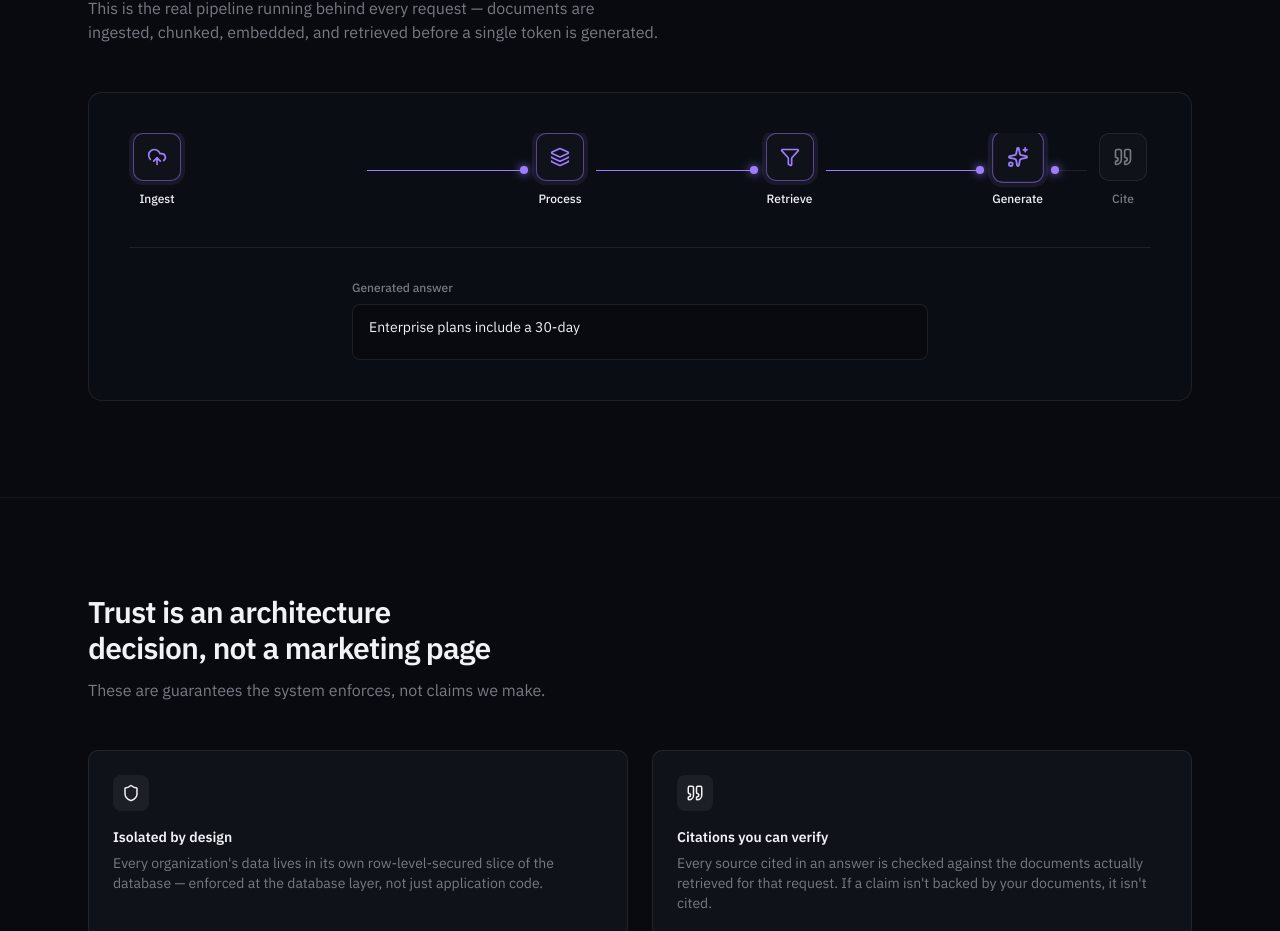
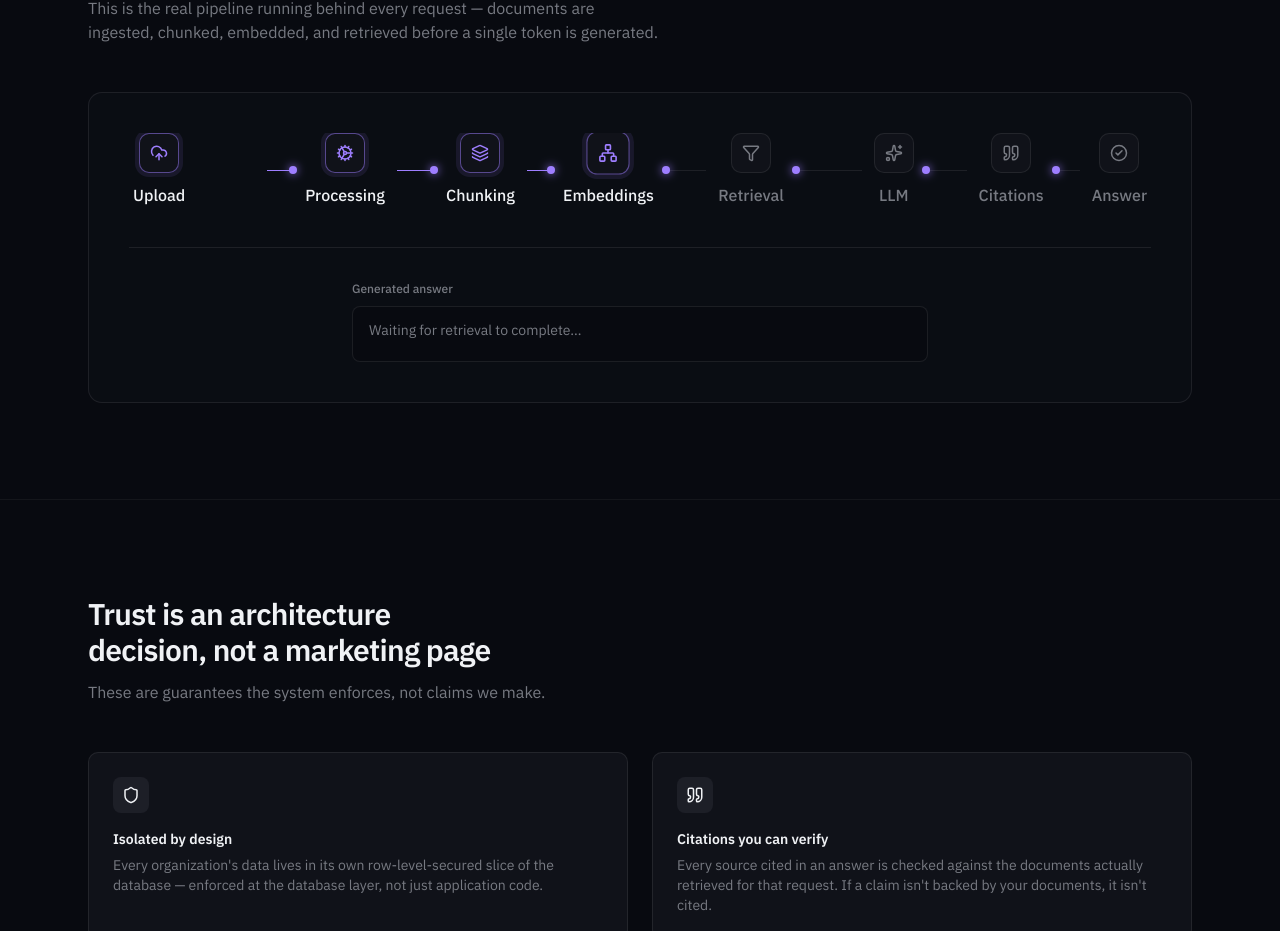
Before and after one commit to cb7chaitanya/nexus, a Next.js app in the folder apps/web/: page / in a window 1280 px wide. Shown: the part 1656-2587 px from the top of the page. Built offline with nearby package versions, Linux system fonts and the light colour scheme.

Commit message:
feat(web): expand pipeline demo to 8 stages matching the real ingestion architecture

```diff
--- a/apps/web/src/components/marketing/pipeline-answer-preview.tsx
+++ b/apps/web/src/components/marketing/pipeline-answer-preview.tsx
@@ -14,8 +14,9 @@ export function PipelineAnswerPreview({
   stage: number;
   reducedMotion: boolean;
 }) {
-  const generating = stage >= 3;
-  const cited = stage >= 4;
+  // Indices into PipelineDemo's 8-stage STAGES array: 5 = "LLM", 6 = "Citations".
+  const generating = stage >= 5;
+  const cited = stage >= 6;
   const [charCount, setCharCount] = useState(reducedMotion ? ANSWER_TEXT.length : 0);
 
   useEffect(() => {
@@ -42,8 +43,8 @@ export function PipelineAnswerPreview({
 
   return (
     <div className="mx-auto max-w-xl">
-      <p className="text-xs font-medium text-muted-foreground">Generated answer</p>
-      <div className="mt-2 min-h-14 rounded-lg border border-border bg-background px-4 py-3 text-sm">
+      <p className="text-small font-medium text-muted-foreground">Generated answer</p>
+      <div className="mt-2 min-h-14 rounded-lg border border-border bg-background px-4 py-3 text-body">
         {generating ? (
           <span>
             {ANSWER_TEXT.slice(0, charCount)}
@@ -62,7 +63,7 @@ export function PipelineAnswerPreview({
             animate={{ opacity: 1, y: 0 }}
             exit={{ opacity: 0, y: 6 }}
             transition={{ duration: 0.25 }}
-            className="mt-2.5 inline-flex items-center gap-1.5 rounded-md border border-border bg-card px-2 py-1 text-xs text-muted-foreground"
+            className="mt-2.5 inline-flex items-center gap-1.5 rounded-md border border-border bg-card px-2 py-1 text-small text-muted-foreground"
           >
             <FileTextIcon className="size-3" /> enterprise-terms.pdf · p.4
           </motion.div>
--- a/apps/web/src/components/marketing/pipeline-connector.tsx
+++ b/apps/web/src/components/marketing/pipeline-connector.tsx
@@ -2,14 +2,16 @@
 
 import { motion } from "framer-motion";
 
+import { duration, ease, transition } from "@/lib/motion";
+
 export function PipelineConnector({ filled }: { filled: boolean }) {
   return (
-    <div className="relative mx-2 h-px min-w-8 flex-1 bg-border">
+    <div className="relative mx-2 h-px min-w-6 flex-1 bg-border">
       <motion.div
         className="absolute inset-y-0 left-0 bg-primary"
         initial={false}
         animate={{ width: filled ? "100%" : "0%" }}
-        transition={{ duration: 0.5, ease: "easeInOut" }}
+        transition={transition(duration.slow, ease.inOut)}
       >
         <span
           aria-hidden
--- a/apps/web/src/components/marketing/pipeline-demo.tsx
+++ b/apps/web/src/components/marketing/pipeline-demo.tsx
@@ -2,21 +2,33 @@
 
 import { useEffect, useRef, useState } from "react";
 import { useInView, useReducedMotion } from "framer-motion";
-import { FilterIcon, LayersIcon, QuoteIcon, SparklesIcon, UploadCloudIcon } from "lucide-react";
+import {
+  CheckCircle2Icon,
+  CogIcon,
+  FilterIcon,
+  LayersIcon,
+  NetworkIcon,
+  QuoteIcon,
+  SparklesIcon,
+  UploadCloudIcon,
+} from "lucide-react";
 
 import { PipelineAnswerPreview } from "@/components/marketing/pipeline-answer-preview";
 import { PipelineConnector } from "@/components/marketing/pipeline-connector";
 import { PipelineStage } from "@/components/marketing/pipeline-stage";
 
 const STAGES = [
-  { icon: UploadCloudIcon, label: "Ingest" },
-  { icon: LayersIcon, label: "Process" },
-  { icon: FilterIcon, label: "Retrieve" },
-  { icon: SparklesIcon, label: "Generate" },
-  { icon: QuoteIcon, label: "Cite" },
+  { icon: UploadCloudIcon, label: "Upload" },
+  { icon: CogIcon, label: "Processing" },
+  { icon: LayersIcon, label: "Chunking" },
+  { icon: NetworkIcon, label: "Embeddings" },
+  { icon: FilterIcon, label: "Retrieval" },
+  { icon: SparklesIcon, label: "LLM" },
+  { icon: QuoteIcon, label: "Citations" },
+  { icon: CheckCircle2Icon, label: "Answer" },
 ] as const;
 
-const STAGE_INTERVAL_MS = 1900;
+const STAGE_INTERVAL_MS = 1600;
 
 export function PipelineDemo() {
   const containerRef = useRef<HTMLDivElement>(null);
@@ -37,7 +49,7 @@ export function PipelineDemo() {
   return (
     <div ref={containerRef} className="rounded-2xl border border-border bg-card/40 p-6 sm:p-10">
       <div className="overflow-x-auto">
-        <div className="flex min-w-[560px] items-center">
+        <div className="flex min-w-[880px] items-center">
           {STAGES.map((stage, index) => (
             <div key={stage.label} className="flex flex-1 items-center last:flex-none">
               {index > 0 && <PipelineConnector filled={displayStage >= index} />}
--- a/apps/web/src/components/marketing/pipeline-stage.tsx
+++ b/apps/web/src/components/marketing/pipeline-stage.tsx
@@ -4,6 +4,7 @@ import { motion } from "framer-motion";
 import type { LucideIcon } from "lucide-react";
 
 import { cn } from "@/lib/utils";
+import { duration, ease, transition } from "@/lib/motion";
 
 export function PipelineStage({
   icon: Icon,
@@ -21,22 +22,22 @@ export function PipelineStage({
     <div className="flex shrink-0 flex-col items-center gap-2.5 px-1">
       <motion.div
         animate={{ scale: active ? 1.08 : 1 }}
-        transition={{ duration: 0.3, ease: "easeOut" }}
+        transition={transition(duration.moderate, ease.out)}
         className={cn(
-          "flex size-12 items-center justify-center rounded-xl border bg-card transition-colors duration-300",
+          "flex size-10 items-center justify-center rounded-xl border bg-card transition-colors duration-300",
           lit ? "border-primary/50 ring-4 ring-primary/10" : "border-border",
         )}
       >
         <Icon
           className={cn(
-            "size-5 transition-colors duration-300",
+            "size-4.5 transition-colors duration-300",
             lit ? "text-primary" : "text-muted-foreground",
           )}
         />
       </motion.div>
       <span
         className={cn(
-          "text-xs font-medium whitespace-nowrap transition-colors duration-300",
+          "text-small font-medium whitespace-nowrap transition-colors duration-300",
           lit ? "text-foreground" : "text-muted-foreground",
         )}
       >
```
